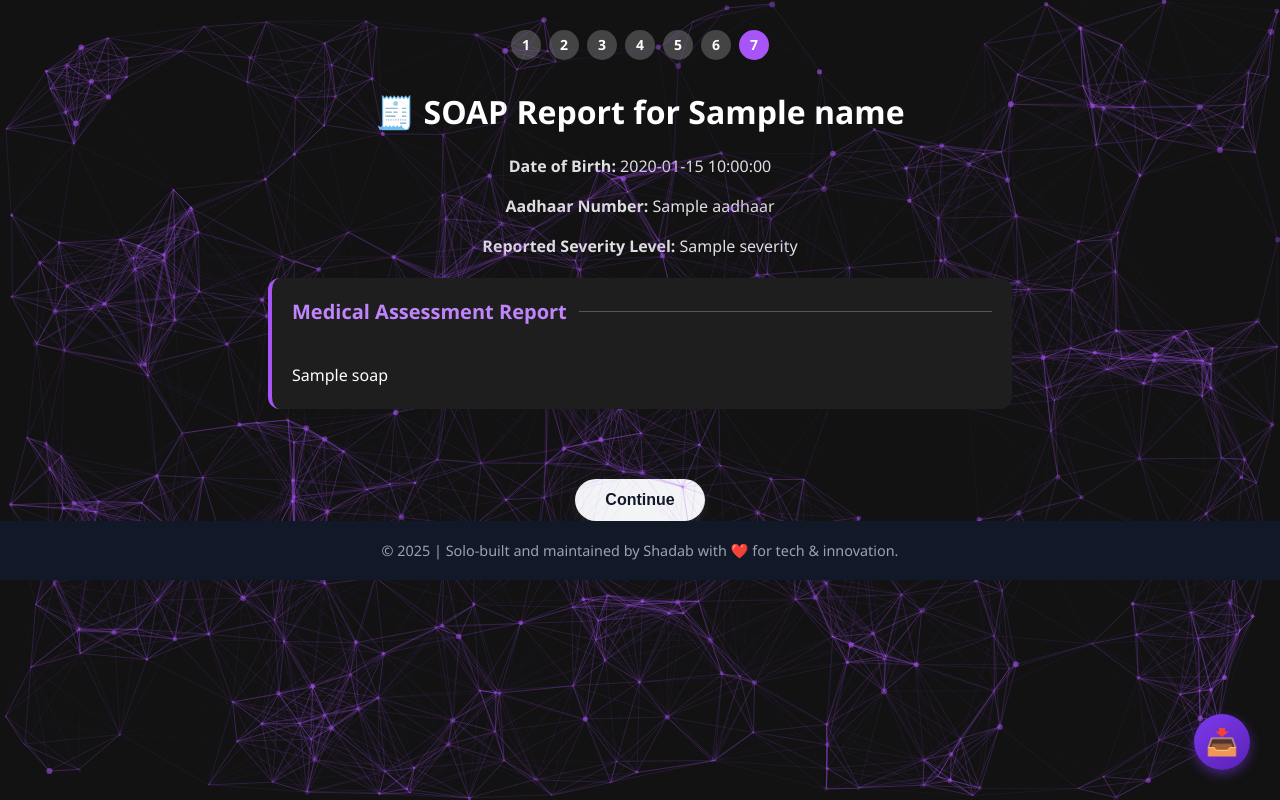
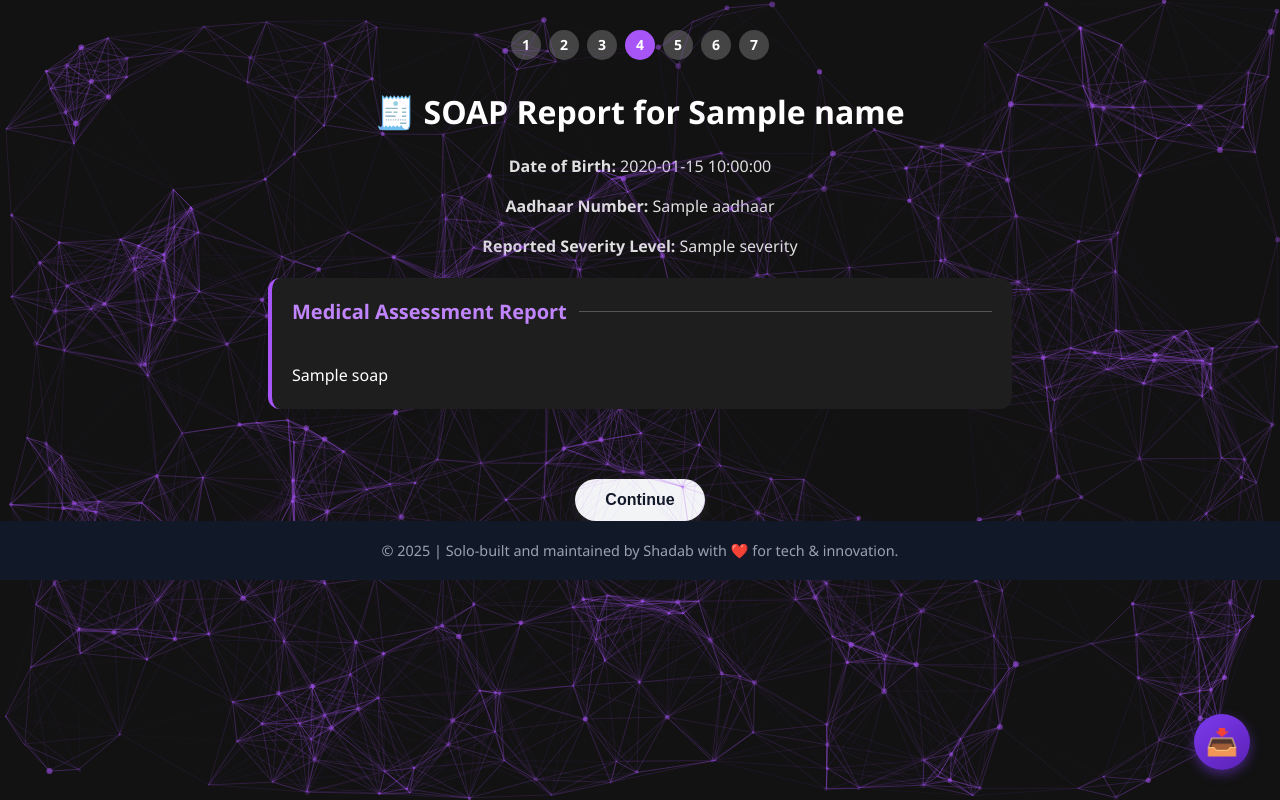
Before and after one commit to Pro1609/healthcare, a Flask app: template templates/report.html in a window 1280 px wide. Run offline with Flask 3, Linux system fonts and the light colour scheme; the template is opened without the code that fills it: most values are stand-ins (such as "Sample title", 1, 10 or a date in 2020); some libraries are stand-ins or nearby versions.

Commit message:
Update report.html

```diff
--- a/templates/report.html
+++ b/templates/report.html
@@ -14,10 +14,10 @@
       <div>1</div>
       <div>2</div>
       <div>3</div>
-      <div>4</div>
+      <div class="active">4</div>
       <div>5</div>
       <div>6</div>
-      <div class="active">7</div>
+      <div>7</div>
     </div>
 
    <h1>🧾 SOAP Report for {{ name if name and name != 'Cannot be extracted' else 'Not provided' }}</h1>
```
